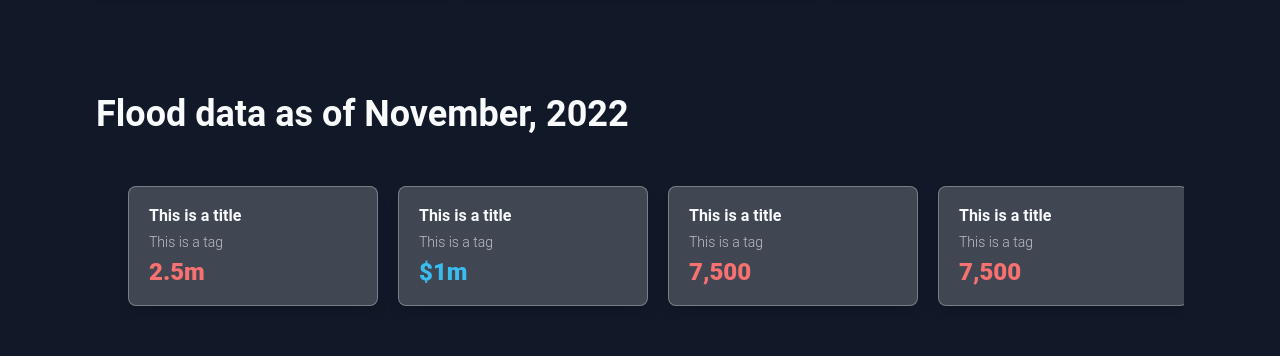
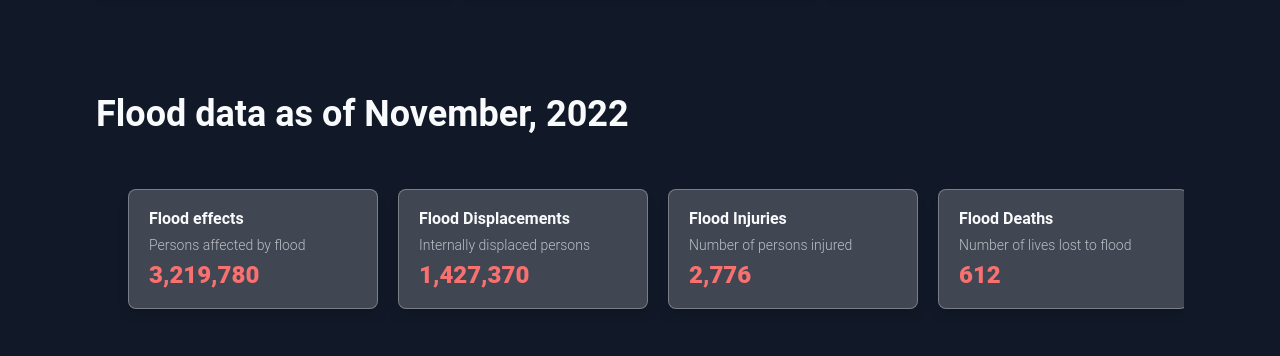
Before and after one commit to Dataphyte/climate, a Next.js app: page / in a window 1280 px wide. Shown: the part 1678-2034 px from the top of the page. Built offline with nearby package versions, Linux system fonts and the light colour scheme; what tailwind-clip-path would draw is missing.

Commit message:
chore: hardcoded telemetrics data for landing page

```diff
--- a/jsconfig.json
+++ b/jsconfig.json
@@ -7,7 +7,7 @@
       "@/images/*": ["./src//assets/images//*"],
       "@/svg/*": ["./src/assets/svg/*"],
       "@/animations/*": ["./src/assets/animations/*"],
-      "@/helpers/*": ["./src/helpers/*"],
+      "@/utils/*": ["src/utils/*"],
       "@/hooks/*": ["./src/hooks/*"],
       "@/app/*": ["./src/app/*"]
     }
--- a/src/app/data/page.jsx
+++ b/src/app/data/page.jsx
@@ -2,7 +2,7 @@
 
 import Hero from '@/components/hero';
 import React, { useState } from 'react';
-import { classNames } from '@/helpers/classNames';
+import { classNames } from '@/utils/classNames';
 
 const tableData = [
   { title: 'NIMEC data' },
--- a/src/app/map-sandbox/layout.jsx
+++ b/src/app/map-sandbox/layout.jsx
@@ -3,7 +3,7 @@
 import Lottie from 'react-lottie';
 import MenuIcon from '@/icons/Menu';
 import React, { useState } from 'react';
-import { classNames } from '@/helpers/classNames';
+import { classNames } from '@/utils/classNames';
 import ScreenLottie from '@/animations/screen-lottie.json';
 import Link from 'next/link';
 
--- a/src/app/page.jsx
+++ b/src/app/page.jsx
@@ -1,62 +1,62 @@
 import React from 'react';
 import HomeHero from './hero';
 import HomeSwiper from '@/components/HomeSwiper';
-import { classNames } from '@/helpers/classNames';
+import { classNames } from '@/utils/classNames';
 
 const cardData = [
   {
-    title: 'This is a title',
-    tag: 'This is a tag',
-    value: '2.5m',
+    title: 'Flood effects',
+    tag: 'Persons affected by flood',
+    value: '3,219,780',
     icon: 'icon',
     bad: true,
   },
   {
-    title: 'This is a title',
-    tag: 'This is a tag',
-    value: '$1m',
+    title: 'Flood Displacements',
+    tag: 'Internally displaced persons',
+    value: '1,427,370',
+    icon: 'icon',
+    bad: true,
+  },
+  {
+    title: 'Flood Injuries',
+    tag: 'Number of persons injured',
+    value: '2,776',
+    icon: 'icon',
+    bad: true,
+  },
+  {
+    title: 'Flood Deaths',
+    tag: 'Number of lives lost to flood',
+    value: '612',
+    icon: 'icon',
+    bad: true,
+  },
+  {
+    title: 'Flood Damages',
+    tag: 'Houses partially damaged',
+    value: '181,600',
     icon: 'icon',
     bad: false,
   },
   {
-    title: 'This is a title',
-    tag: 'This is a tag',
-    value: '7,500',
+    title: 'Flood Damage',
+    tag: 'Houses totally damaged',
+    value: '123,807',
     icon: 'icon',
     bad: true,
   },
   {
-    title: 'This is a title',
-    tag: 'This is a tag',
-    value: '7,500',
-    icon: 'icon',
-    bad: true,
-  },
-  {
-    title: 'This is a title',
-    tag: 'This is a tag',
-    value: '7,500',
+    title: 'Agricultural Damage',
+    tag: 'Hectares of farmlands partially damaged',
+    value: '176,852',
     icon: 'icon',
     bad: false,
   },
   {
-    title: 'This is a title',
-    tag: 'This is a tag',
-    value: '7,500',
-    icon: 'icon',
-    bad: true,
-  },
-  {
-    title: 'This is a title',
-    tag: 'This is a tag',
-    value: '7,500',
-    icon: 'icon',
-    bad: false,
-  },
-  {
-    title: 'This is a title',
-    tag: 'This is a tag',
-    value: '7,500',
+    title: 'Agricultural Damage',
+    tag: 'Hectares of farmlands totally damaged',
+    value: '392,399',
     icon: 'icon',
     bad: false,
   },
@@ -118,7 +118,7 @@ const Page = () => {
         <h3 className='col-span-3 text-2xl lg:text-4xl text-gray-50 font-bold mt-14'>
           Flood data as of November, 2022
         </h3>
-        <div className='w-full col-span-3  h-full min-h-[100px] flex items-center justify-start py-3 px-2 lg:px-8 gap-5 overflow-hidden'>
+        <div className='w-full col-span-3  h-full min-h-[150px] flex items-center justify-start py-3 px-2 lg:px-8 gap-5 overflow-hidden'>
           {cardData.map((item, idx) => (
             <span
               key={idx}
--- a/src/components/navBar.jsx
+++ b/src/components/navBar.jsx
@@ -3,7 +3,7 @@
 import Link from 'next/link';
 import MenuIcon from '@/icons/Menu';
 import React, { useState } from 'react';
-import { classNames } from '@/helpers/classNames';
+import { classNames } from '@/utils/classNames';
 
 const navLinks = [
   { route: '/', label: 'Home' },
--- /dev/null
+++ b/src/utils/sanity-client.js
@@ -0,0 +1,5 @@
+import { SanityClient } from '@sanity/client';
+
+const client = sanityClient({
+  projectId: '',
+});
```
Also changed, not shown: src/utils/classNames.js (renamed from src/helpers/classNames.js).
